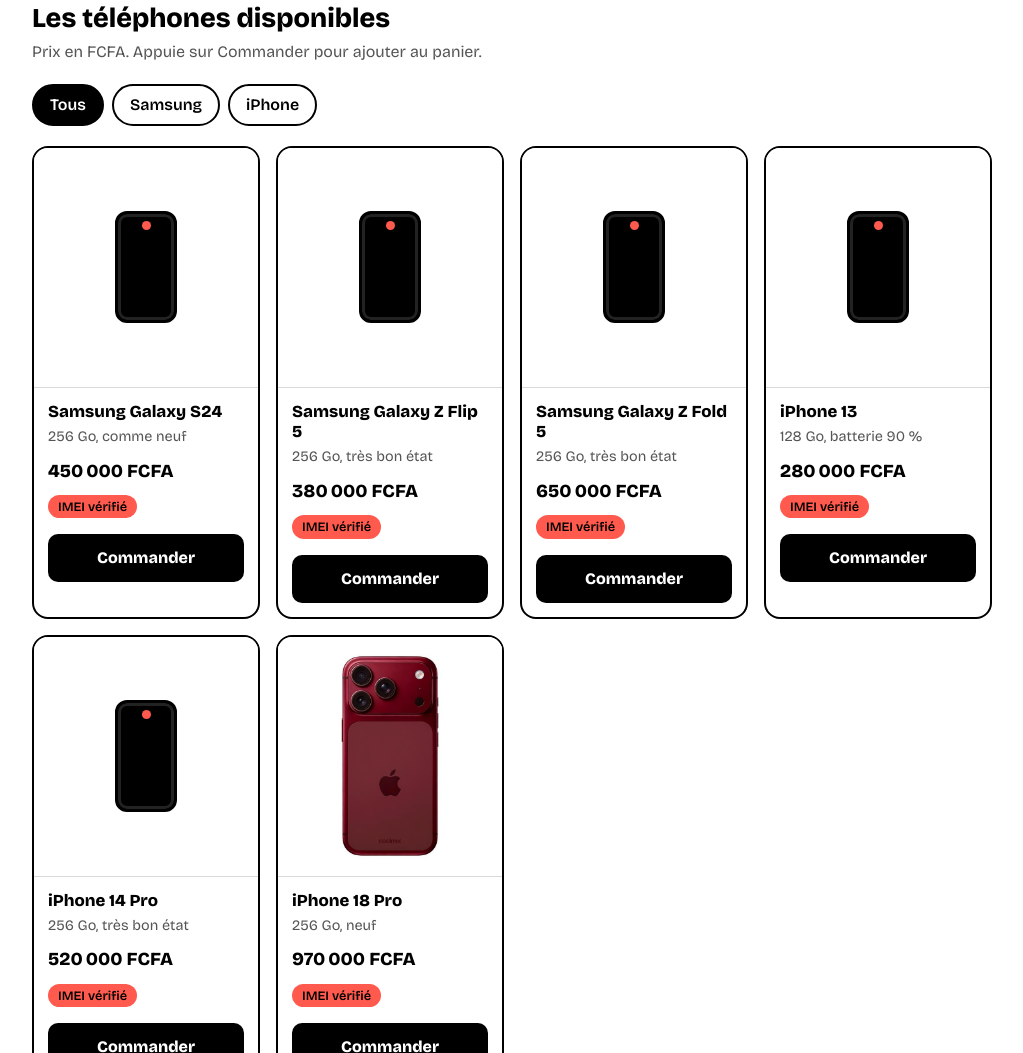
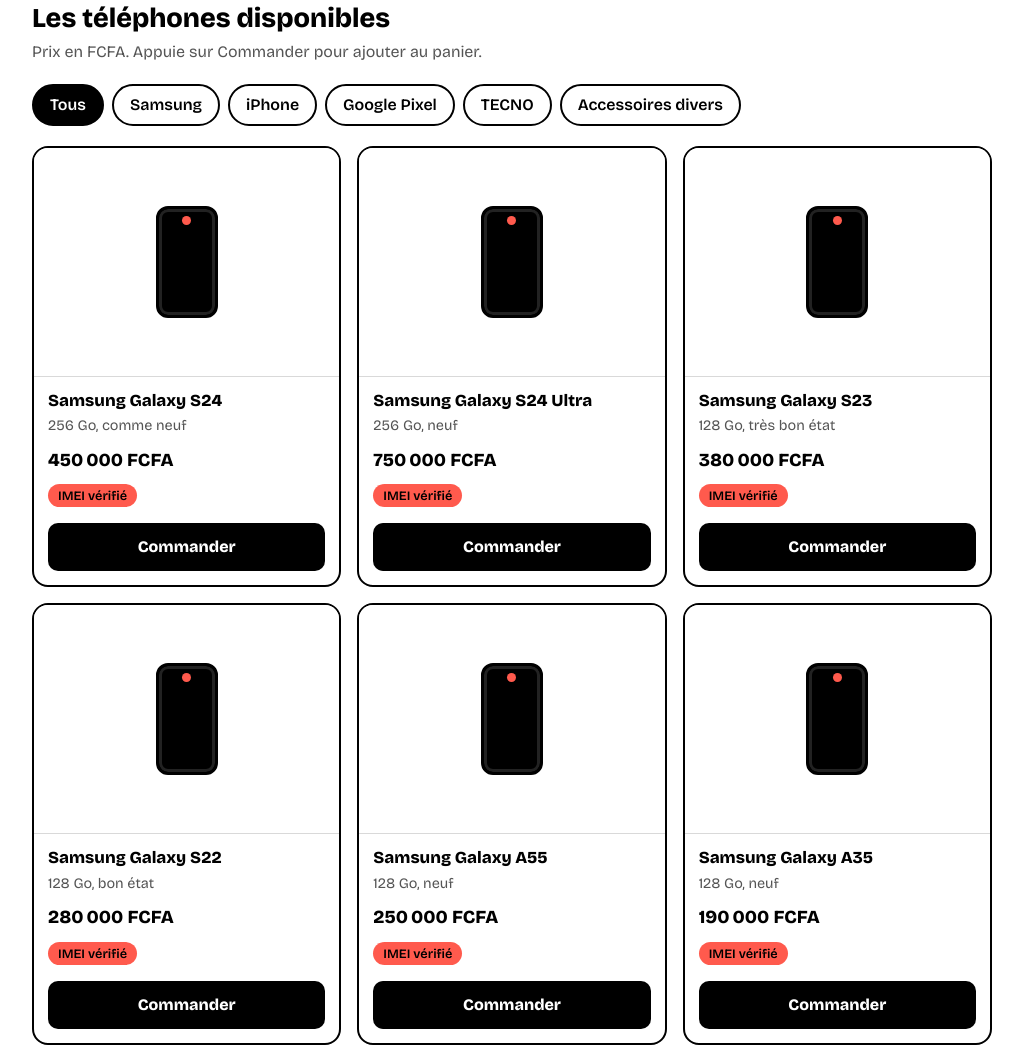
Before and after one commit to authentiquesmart/authentiquesmart.github.io, a plain HTML site: page index.html in a window 1280 px wide. Shown: the part 530-1583 px from the top of the page, without its empty margins (128-1151 px from the left). Drawn offline with nearby package versions, Linux system fonts and the light colour scheme.

Commit message:
Add files via upload

```diff
--- a/index.html
+++ b/index.html
@@ -80,6 +80,34 @@
 .close{float:right;background:none;border:0;font-size:1.6rem;line-height:1}
 .empty{color:var(--muted);padding:12px 0}
 @media (prefers-reduced-motion:reduce){html{scroll-behavior:auto}}
+
+/* Catalogue : 2 articles par ligne sur téléphone, 3 sur grand écran */
+.grid{grid-template-columns:repeat(2,1fr);gap:12px}
+.card{border-radius:14px}
+.shot{height:auto;aspect-ratio:1/1}
+.phone{width:52px;height:94px;border-radius:10px;border-width:3px;box-shadow:inset 0 0 0 3px #222}
+.phone::after{top:6px;width:7px;height:7px;margin-left:-3.5px}
+.info{padding:10px;gap:3px}
+.info h3{font-size:.95rem}
+.spec{font-size:.8rem}
+.price{font-size:1rem;margin-top:4px}
+.badge{font-size:.7rem;padding:1px 8px;margin-top:4px}
+.buy{padding:11px 6px;font-size:.9rem;border-radius:9px}
+.info .buy{margin-top:10px}
+@media (min-width:700px){
+.grid{grid-template-columns:repeat(3,1fr);gap:16px}
+.card{border-radius:16px}
+.shot{aspect-ratio:4/3}
+.phone{width:62px;height:112px;border-radius:12px;box-shadow:inset 0 0 0 3px #222}
+.phone::after{top:7px;width:9px;height:9px;margin-left:-4.5px}
+.info{padding:14px;gap:4px}
+.info h3{font-size:1.05rem}
+.spec{font-size:.9rem}
+.price{font-size:1.15rem;margin-top:6px}
+.badge{font-size:.8rem;padding:2px 10px;margin-top:6px}
+.buy{padding:12px;font-size:1rem;border-radius:10px}
+.info .buy{margin-top:12px}
+}
 </style>
 </head>
 <body>
@@ -192,7 +220,7 @@
   $("grid").innerHTML = PRODUCTS.filter(function(p){ return filter === "Tous" || p.cat === filter; }).map(function(p){
     return '<article class="card"><div class="shot"><div class="phone"></div>' + (p.photo ? '<img alt="" src="photos/' + encodeURIComponent(p.photo) + '">' : '') + '</div>' +
       '<div class="info"><h3>' + p.name + '</h3><p class="spec">' + p.spec + '</p>' +
-      '<p class="price">' + fmt(p.price) + '</p>' + (p.sold ? '' : '<span class="badge">IMEI vérifié</span>') +
+      '<p class="price">' + fmt(p.price) + '</p>' + (p.sold || /accessoire/i.test(p.cat) ? '' : '<span class="badge">IMEI vérifié</span>') +
       (p.sold ? '<button class="buy" type="button" disabled>Vendu</button>' : '<button class="buy" type="button" data-id="' + p.id + '">Commander</button>') + '</div></article>';
   }).join("");
 }
```
Also changed, not shown: produits.txt.
